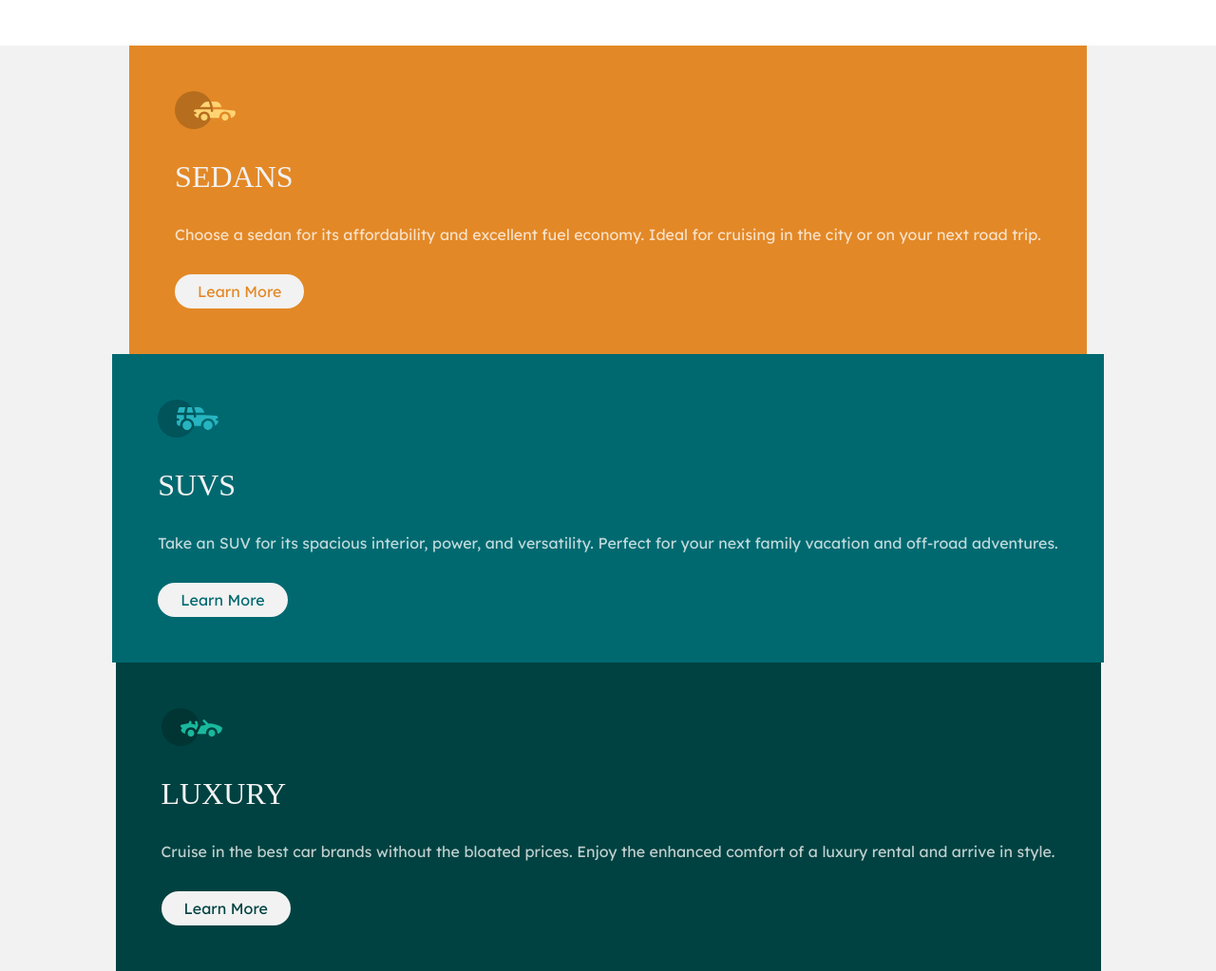
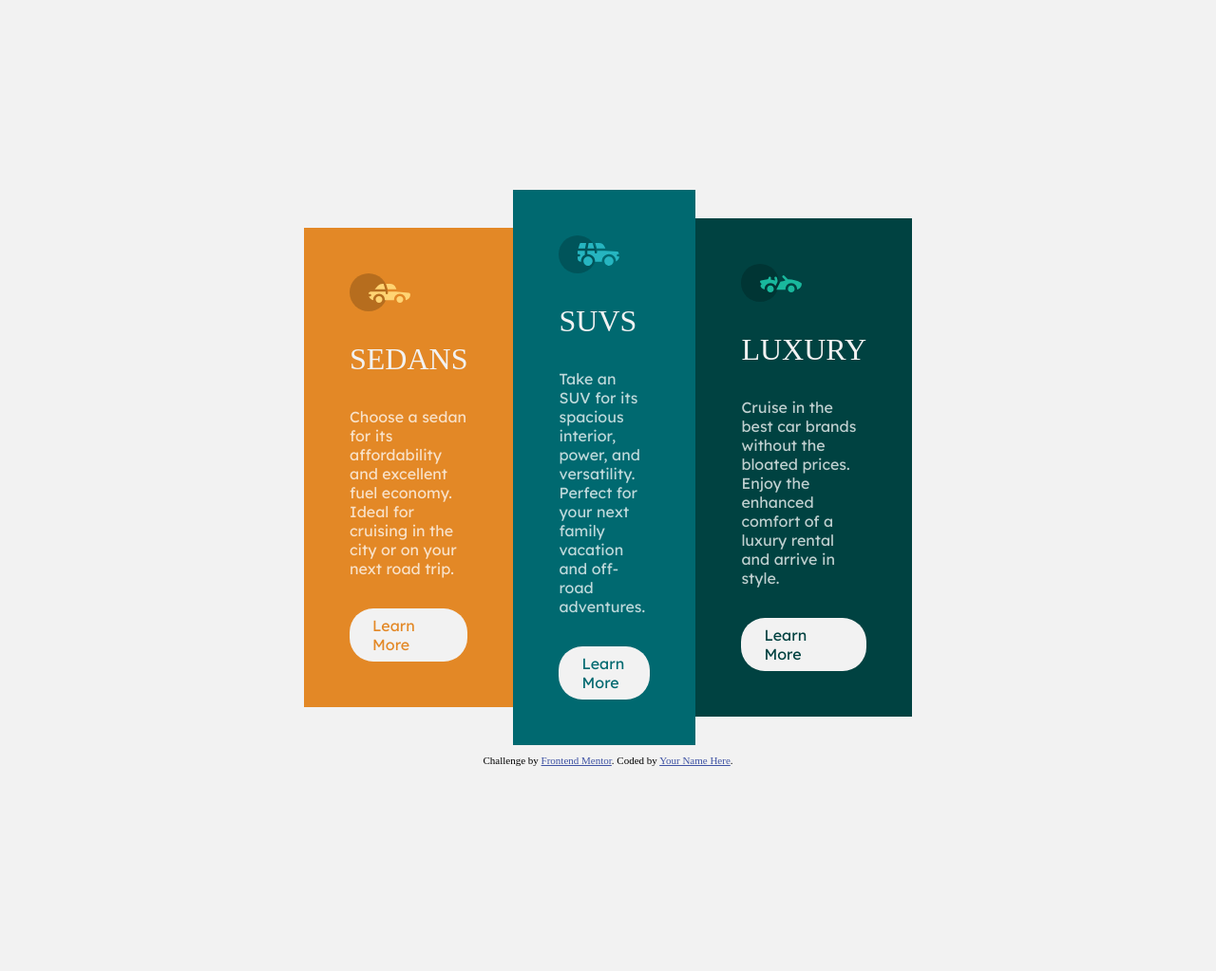
Before and after one commit to tonage72/3-column-preview-card-component-main, a plain HTML site: page index.html in a window 1280 px wide. Shown: the top 1023 px of the page at 95% size. After the commit the page ends 807 px from the top, so only its background shows below. Drawn offline with Linux system fonts and the light colour scheme.

Commit message:
Challenge done.

```diff
--- a/css/styles.css
+++ b/css/styles.css
@@ -8,7 +8,9 @@
 }
 
 body {
+	background-color: hsl(0, 0%, 95%);
 	width: 100vw;
+	height: auto;
 }
 
 img {
@@ -17,15 +19,15 @@ img {
 
 main {
 	background-color: hsl(0, 0%, 95%);
-	width: 100%;
+	height: 100%;
 }
 
 .mainContainer {
 	display: flex;
 	flex-flow: column nowrap;
 	background-color: hsl(0, 0%, 95%);
-	flex-grow: 1;
 	align-items: center;
+	justify-content: center;
 	margin-top: 3rem;
 	margin-bottom: 1rem;
 }
@@ -46,7 +48,6 @@ main {
 .mainContainer figcaption {
 	color: hsl(0, 0%, 95%);
 	font-size: 2rem;
-
 	margin-top: 2rem;
 }
 
@@ -84,3 +85,13 @@ main {
 .learnMoreLuxury {
 	color: hsl(179, 100%, 13%);
 }
+
+@media (min-width: 376px) {
+	.mainContainer {
+		height: 100%;
+		margin: 25vh auto 10px auto;
+		margin-top: 25vh;
+		max-width: 50vw;
+		flex-flow: row nowrap;
+	}
+}
```
